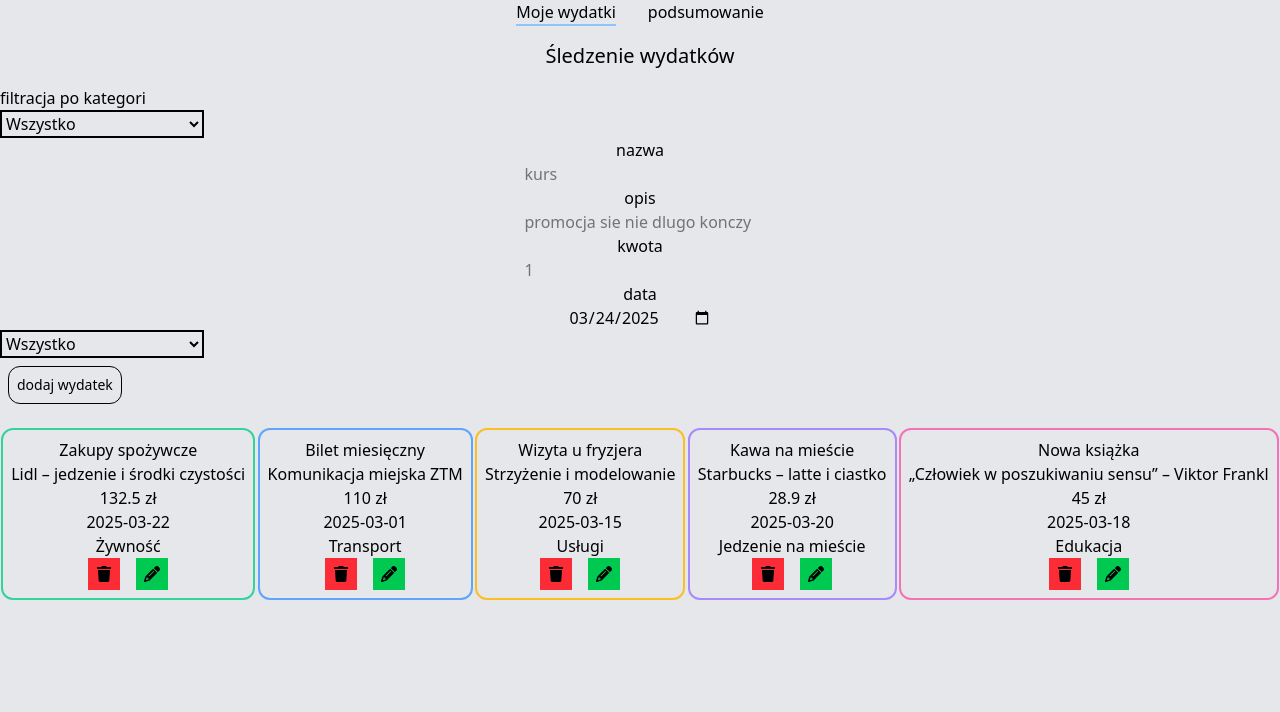
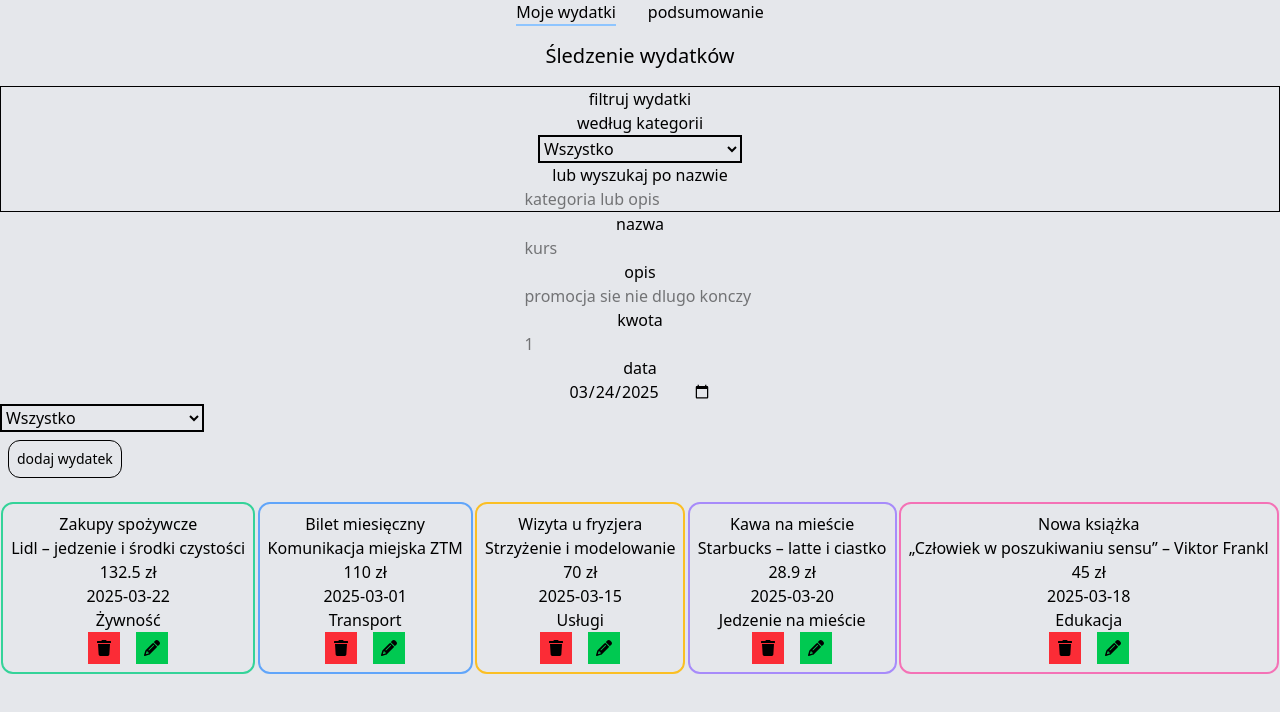
Before and after one commit to WiktorL123/expenses-tracker-2.0, a Next.js app: page / in a window 1280 px wide. Shown: the top 712 px of the page. Built offline with nearby package versions, Linux system fonts and the light colour scheme.

Commit message:
filtracja po kategorii i nazwie

```diff
--- a/src/components/ExpensesList.jsx
+++ b/src/components/ExpensesList.jsx
@@ -2,10 +2,12 @@ import ExpenseItem from "@/components/ExpenseItem";
 import {useExpense} from "@/context/ExpenseContext";
 import {useEffect, useMemo} from "react";
 import {useUI} from "@/context/UIContext";
+import {useDebounce} from "@/hooks/useDebounce";
 
 export default function ExpensesList() {
     const {expenses, fetchData, error, loading} = useExpense()
-    const {activeCategory} = useUI()
+    const {activeFilterCategory, searchQuery} = useUI()
+    const debouncedSearch = useDebounce(searchQuery, 300)
 
 
     useEffect(() => {
@@ -14,10 +16,16 @@ export default function ExpensesList() {
 
 
 
-   const filteredExpenses =  useMemo(() => {
-        if (activeCategory==='all') return expenses
-        return expenses.filter(expense =>expense.category === activeCategory)
-    }, [expenses, activeCategory])
+    const filteredExpenses = useMemo(() => {
+        return expenses
+            .filter(expense =>
+                activeFilterCategory === 'all' || expense.category === activeFilterCategory
+            )
+            .filter(expense =>
+                expense.name.toLowerCase().includes(debouncedSearch.toLowerCase())
+            );
+    }, [expenses, activeFilterCategory, debouncedSearch]);
+
 
 
 
--- a/src/components/FilterPanel.jsx
+++ b/src/components/FilterPanel.jsx
@@ -2,22 +2,27 @@ import CategorySelector from "@/components/CategorySelector";
 import {useExpense} from "@/context/ExpenseContext";
 import {useUI} from "@/context/UIContext";
 import {useEffect} from "react";
+import Input from "@/components/Input";
 
 export default function FilterPanel(){
 
-    const {activeCategory, handleCategoryChange} = useUI();
+    const {activeFilterCategory, handleCategoryChange, handleQueryChange, searchQuery} = useUI();
+    useEffect(()=>{
+        console.log('query: ',searchQuery )
+    }, [searchQuery])
 
-
-    useEffect(() => {
-        console.log('kategoria w filtach', activeCategory);
-    }, [activeCategory]);
     return (
-        <div>
-            filtracja po kategori
+        <div className={'border-1 flex flex-col items-center justify-center'}>
+            <h1>filtruj wydatki</h1>
+            <p>według kategorii</p>
             <CategorySelector
-                selectedCategory={activeCategory}
+                selectedCategory={activeFilterCategory}
                 onChange={handleCategoryChange}
             />
+            <h1>lub wyszukaj po nazwie</h1>
+            <Input
+            placeholder={'kategoria lub opis'}
+            onChange={handleQueryChange}/>
         </div>
     )
 }
--- a/src/context/ExpenseContext.js
+++ b/src/context/ExpenseContext.js
@@ -46,6 +46,12 @@ export default function ExpenseProvider({children}) {
 
 
     const fetchData = async () => {
+        const local =  localStorage.getItem("expenses");
+        if (local) {
+            setExpenses(JSON.parse(local));
+            setLoading(false);
+        }
+        else {
             try {
                 const response = await fetch("expenses.json");
                 if (!response.ok) {
@@ -61,9 +67,8 @@ export default function ExpenseProvider({children}) {
                 setLoading(false);
             }
         }
-    useEffect(() => {
-        console.log(editingExpense)
-    }, [editingExpense]);
+    }
+
 
 
     useEffect(() => {
--- a/src/context/UIContext.js
+++ b/src/context/UIContext.js
@@ -11,6 +11,7 @@ const UIContext = createContext(null);
 export default function UIProvider({children}) {
     const [activeView, setActiveView] = useState('expenses')
     const [activeFilterCategory, setActiveFilterCategory] = useState('all')
+    const [searchQuery, setSearchQuery] = useState('')
 
     const handleActiveView = (view) => {
         setActiveView(view);
@@ -18,13 +19,18 @@ export default function UIProvider({children}) {
     const handleCategoryChange = (e) =>{
         setActiveFilterCategory(e.target.value)
     }
+    const handleQueryChange = (e) =>{
+        setSearchQuery(e.target.value)
+    }
     return (
         <UIContext.Provider
             value={{
                 activeView,
-                activeCategory: activeFilterCategory,
+                searchQuery,
+                activeFilterCategory,
                 handleActiveView,
                 handleCategoryChange,
+                handleQueryChange
             }}
         >
             {children}
--- /dev/null
+++ b/src/hooks/useDebounce.js
@@ -0,0 +1,12 @@
+import {useEffect, useState} from "react";
+
+export function useDebounce(value, delay=300) {
+    const [debouncedValue, setDebouncedValue] = useState(value);
+    useEffect(() => {
+        const timeoutId = setTimeout(() =>{
+            setDebouncedValue(value);
+        }, delay);
+        return () => clearTimeout(timeoutId);
+    }, [value, delay])
+    return debouncedValue;
+}
```
Lines whose indentation alone changed are shown as unchanged.
